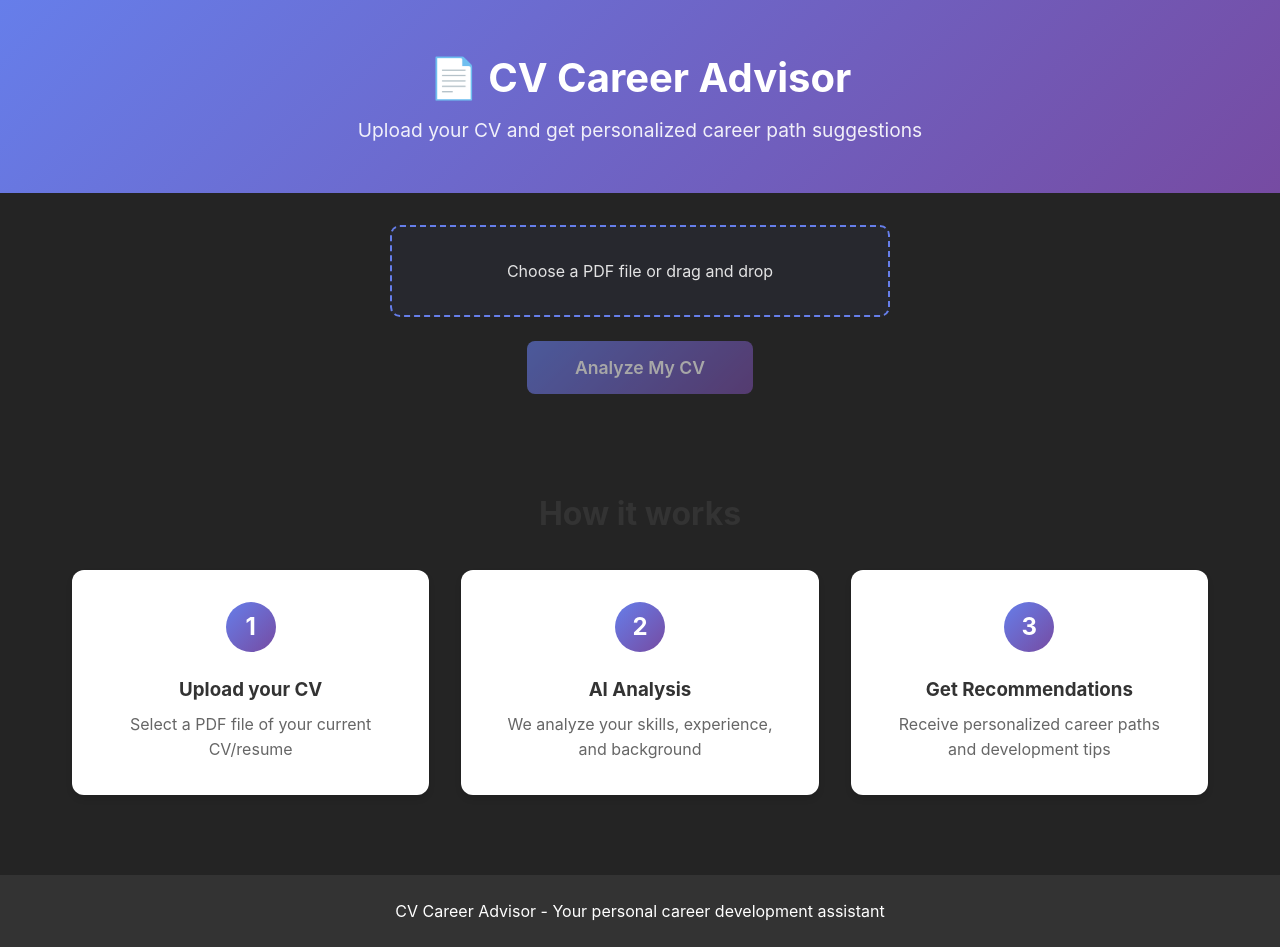
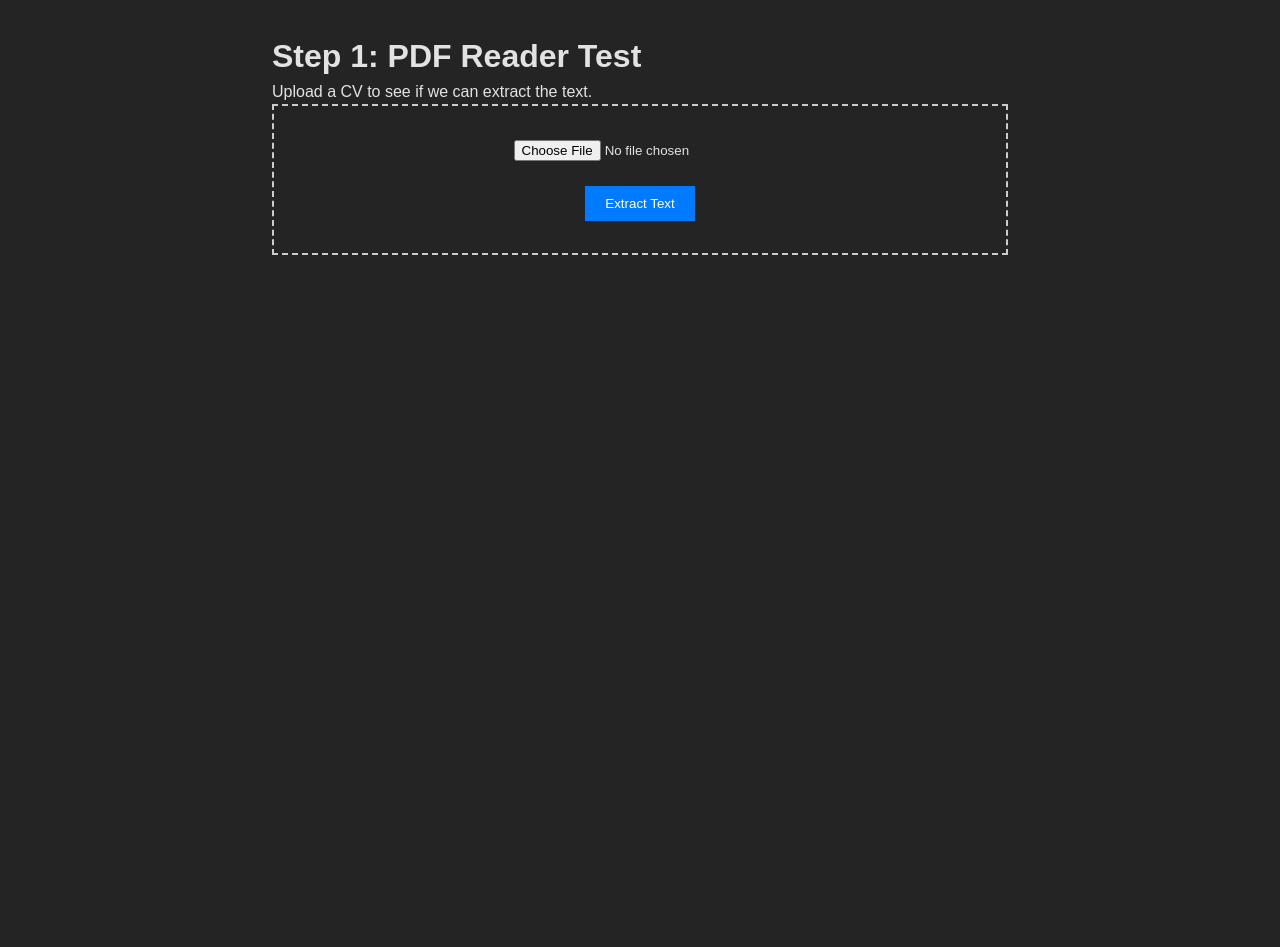
Before and after one commit to aalmalki3/Pers, a React (Vite) app in the folder frontend/: page / in a window 1280 px wide. After the commit the page ends 800 px from the top, so only its background shows below. Built offline with nearby package versions, Linux system fonts and the light colour scheme.

Commit message:
Refactor file upload handling and UI updates

```diff
--- a/frontend/src/App.jsx
+++ b/frontend/src/App.jsx
@@ -1,217 +1,85 @@
 import { useState } from 'react';
-import axios from 'axios';
-import './App.css';
 
 function App() {
   const [file, setFile] = useState(null);
+  const [result, setResult] = useState(null);
   const [loading, setLoading] = useState(false);
-  const [result, setResult] = useState(null);
-  const [error, setError] = useState(null);
+  const [error, setError] = useState('');
 
   const handleFileChange = (e) => {
-    const selectedFile = e.target.files[0];
-    if (selectedFile && selectedFile.type === 'application/pdf') {
-      setFile(selectedFile);
-      setError(null);
-    } else {
-      setError('Please select a valid PDF file');
-      setFile(null);
+    if (e.target.files[0]) {
+      setFile(e.target.files[0]);
+      setError('');
+      setResult(null);
     }
   };
 
-  const handleSubmit = async (e) => {
-    e.preventDefault();
-
-    if (!file) {
-      setError('Please select a CV file first');
-      return;
-    }
+  const handleUpload = async () => {
+    if (!file) return;
 
     setLoading(true);
-    setError(null);
+    setError('');
     setResult(null);
 
-    try {
     const formData = new FormData();
     formData.append('cv', file);
 
-      const response = await axios.post('/api/cv/analyze', formData, {
-        headers: {
-          'Content-Type': 'multipart/form-data',
-        },
+    try {
+      // Use relative path for production
+      const response = await fetch('/api/upload-cv', {
+        method: 'POST',
+        body: formData,
       });
 
-      setResult(response.data.data);
+      const data = await response.json();
+
+      if (!response.ok) {
+        throw new Error(data.details || 'Failed to upload');
+      }
+
+      setResult(data);
     } catch (err) {
-      console.error('Error uploading CV:', err);
-      setError(err.response?.data?.message || 'Failed to analyze CV. Please try again.');
+      setError(err.message);
     } finally {
       setLoading(false);
     }
   };
 
   return (
-    <div className="app">
-      <header className="header">
-        <h1>📄 CV Career Advisor</h1>
-        <p>Upload your CV and get personalized career path suggestions</p>
-      </header>
+    <div style={{ padding: '2rem', fontFamily: 'Arial', maxWidth: '800px', margin: '0 auto' }}>
+      <h1>Step 1: PDF Reader Test</h1>
+      <p>Upload a CV to see if we can extract the text.</p>
 
-      <main className="main">
-        <section className="upload-section">
-          <form onSubmit={handleSubmit} className="upload-form">
-            <div className="file-input-wrapper">
-              <label htmlFor="cv-upload" className="file-label">
-                {file ? file.name : 'Choose a PDF file or drag and drop'}
-              </label>
-              <input
-                id="cv-upload"
-                type="file"
-                accept=".pdf,application/pdf"
-                onChange={handleFileChange}
-                className="file-input"
-              />
+      <div style={{ border: '2px dashed #ccc', padding: '2rem', textAlign: 'center', marginBottom: '1rem' }}>
+        <input type="file" accept=".pdf" onChange={handleFileChange} />
+        <br /><br />
+        <button
+          onClick={handleUpload}
+          disabled={!file || loading}
+          style={{ padding: '10px 20px', background: '#007bff', color: 'white', border: 'none', cursor: 'pointer' }}
+        >
+          {loading ? 'Reading PDF...' : 'Extract Text'}
+        </button>
       </div>
 
-            {error && <div className="error-message">{error}</div>}
-
-            <button
-              type="submit"
-              className="submit-btn"
-              disabled={loading || !file}
-            >
-              {loading ? 'Analyzing...' : 'Analyze My CV'}
-            </button>
-          </form>
-        </section>
+      {error && (
+        <div style={{ color: 'red', background: '#ffe6e6', padding: '1rem' }}>
+          <strong>Error:</strong> {error}
+        </div>
+      )}
 
       {result && (
-          <section className="results-section">
-            <div className="analysis-card">
-              <h2>📊 CV Analysis</h2>
-
-              <div className="info-grid">
-                <div className="info-item">
-                  <h3>Current Role</h3>
-                  <p>{result.analysis.currentRole}</p>
+        <div style={{ background: '#f9f9f9', padding: '1rem', border: '1px solid #ddd' }}>
+          <h3>Success!</h3>
+          <p><strong>File:</strong> {result.fileName}</p>
+          <p><strong>Pages:</strong> {result.pageCount}</p>
+          <hr />
+          <h4>Extracted Text:</h4>
+          <pre style={{ whiteSpace: 'pre-wrap', fontSize: '0.9rem' }}>
+            {result.extractedText}
+          </pre>
         </div>
-
-                <div className="info-item">
-                  <h3>Seniority Level</h3>
-                  <p>{result.analysis.seniority}</p>
-                </div>
-
-                <div className="info-item">
-                  <h3>Experience</h3>
-                  <p>
-                    {result.analysis.experience.explicitYears
-                      ? `${result.analysis.experience.explicitYears} years`
-                      : result.analysis.experience.estimatedYears > 0
-                        ? `~${result.analysis.experience.estimatedYears} years`
-                        : 'Not specified'
-                    }
-                  </p>
-                </div>
-
-                <div className="info-item">
-                  <h3>Education</h3>
-                  <p>
-                    {result.analysis.education.degrees.length > 0
-                      ? result.analysis.education.degrees.join(', ')
-                      : 'Not specified'
-                    }
-                  </p>
-                </div>
-              </div>
-
-              <div className="skills-section">
-                <h3>💼 Detected Skills</h3>
-                <div className="skills-list">
-                  {result.analysis.skills.length > 0 ? (
-                    result.analysis.skills.map((skill, index) => (
-                      <span key={index} className="skill-tag">{skill}</span>
-                    ))
-                  ) : (
-                    <p>No specific skills detected</p>
       )}
-                </div>
-              </div>
-            </div>
-
-            <div className="suggestions-card">
-              <h2>🎯 Career Suggestions</h2>
-
-              <div className="suggestions-grid">
-                <div className="suggestion-column">
-                  <h3>🚀 Recommended Career Paths</h3>
-                  <ul className="career-paths">
-                    {result.suggestions.careerPaths.length > 0 ? (
-                      result.suggestions.careerPaths.map((path, index) => (
-                        <li key={index}>{path}</li>
-                      ))
-                    ) : (
-                      <li>No specific paths recommended</li>
-                    )}
-                  </ul>
-                </div>
-
-                <div className="suggestion-column">
-                  <h3>📚 Development Points</h3>
-                  <ul className="development-points">
-                    {result.suggestions.developmentPoints.length > 0 ? (
-                      result.suggestions.developmentPoints.map((point, index) => (
-                        <li key={index}>{point}</li>
-                      ))
-                    ) : (
-                      <li>No specific development points</li>
-                    )}
-                  </ul>
-                </div>
-
-                <div className="suggestion-column">
-                  <h3>⭐ Recommended Skills to Learn</h3>
-                  <div className="recommended-skills">
-                    {result.suggestions.recommendedSkills.length > 0 ? (
-                      result.suggestions.recommendedSkills.map((skill, index) => (
-                        <span key={index} className="skill-tag recommended">{skill}</span>
-                      ))
-                    ) : (
-                      <p>Great! You have all the recommended skills</p>
-                    )}
-                  </div>
-                </div>
-              </div>
-            </div>
-          </section>
-        )}
-
-        {!result && !loading && (
-          <section className="info-section">
-            <h2>How it works</h2>
-            <div className="steps">
-              <div className="step">
-                <div className="step-number">1</div>
-                <h3>Upload your CV</h3>
-                <p>Select a PDF file of your current CV/resume</p>
-              </div>
-              <div className="step">
-                <div className="step-number">2</div>
-                <h3>AI Analysis</h3>
-                <p>We analyze your skills, experience, and background</p>
-              </div>
-              <div className="step">
-                <div className="step-number">3</div>
-                <h3>Get Recommendations</h3>
-                <p>Receive personalized career paths and development tips</p>
-              </div>
-            </div>
-          </section>
-        )}
-      </main>
-
-      <footer className="footer">
-        <p>CV Career Advisor - Your personal career development assistant</p>
-      </footer>
     </div>
   );
 }
```
Lines whose indentation alone changed are shown as unchanged.
